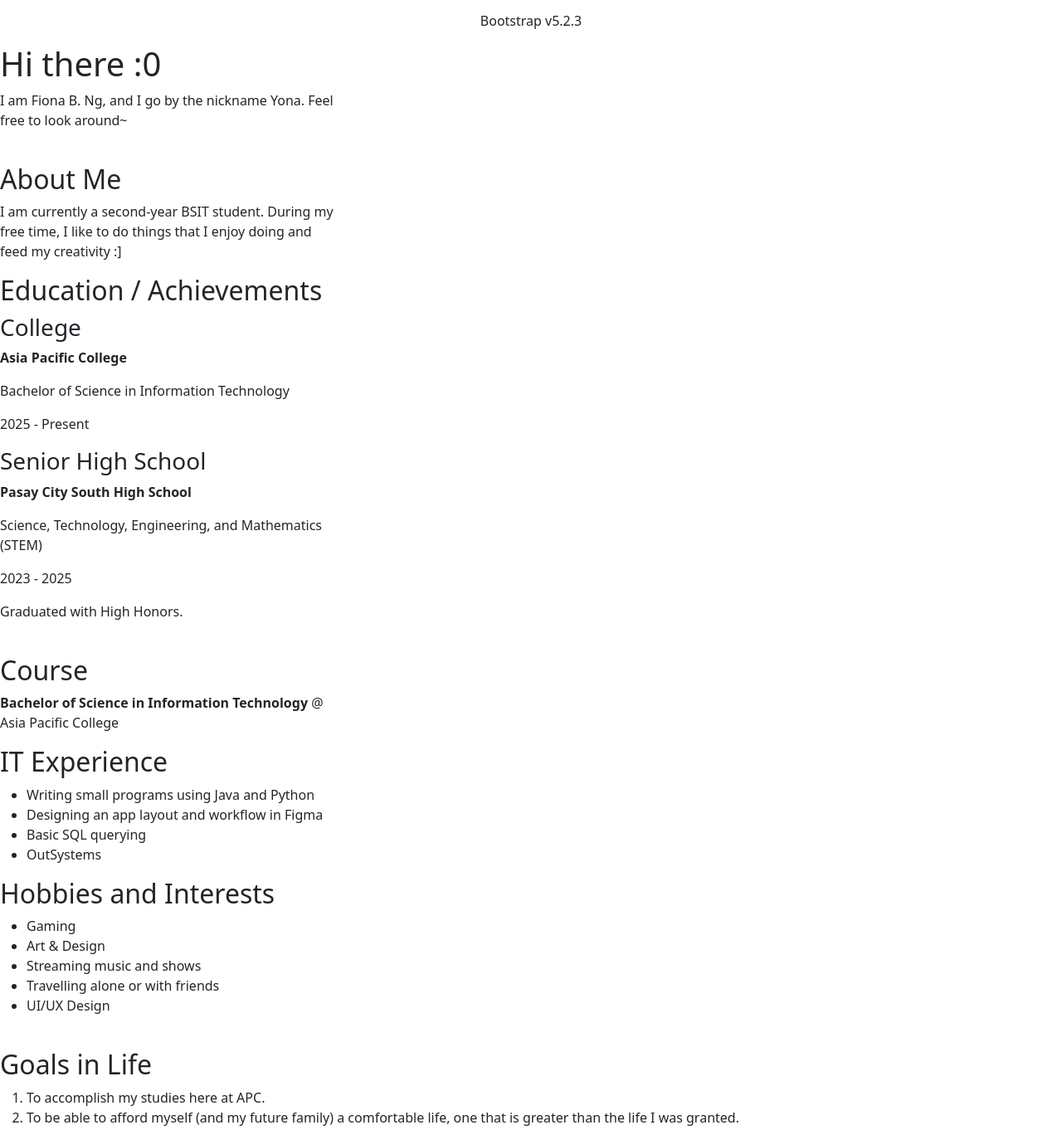
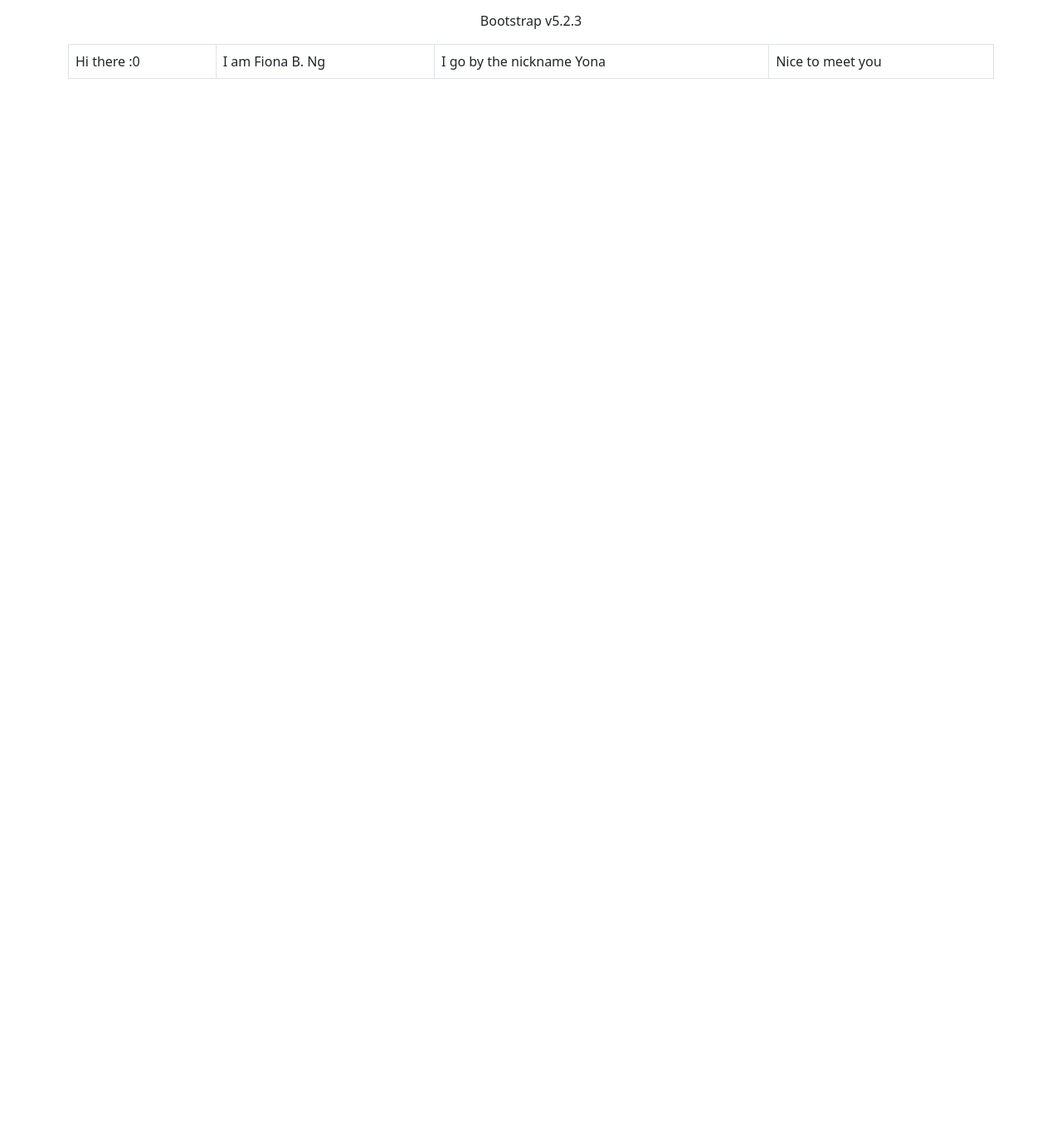
Before and after one commit to apcfiong/webprog-CS251-IT253-bootstrap-template, a plain HTML site: page home/index.html in a window 1280 px wide. Shown: the part 193-1555 px from the top of the page at 83% size. After the commit the page ends 800 px from the top, so only its background shows below. Drawn offline with nearby package versions, Linux system fonts and the light colour scheme.

Commit message:
Refactor personal introduction into a table
Replaced personal introduction section with a table format.

```diff
--- a/home/index.html
+++ b/home/index.html
@@ -43,65 +43,17 @@
             </div>
         </div>
 
-        <div class="row">
-            <div class="col-sm-4">
-                <h1>Hi there :0</h1>
-                    <p>I am Fiona B. Ng, and I go by the nickname Yona. Feel free to look around~</p>
-                <br>
-                <h2>About Me</h2>
-                    <p>I am currently a second-year BSIT student. During my free time, I like to do things that I enjoy doing and feed my creativity :]</p>
-            </div>
-        </div>
-
-        <div class="row">
-            <div class="col-sm-4">
-                <h2>Education / Achievements</h2>
-                    <h3>College</h3>
-                    <p><strong>Asia Pacific College</strong></p>
-                    <p>Bachelor of Science in Information Technology</p>
-                    <p>2025 - Present</p>
-                <h3>Senior High School</h3>
-                    <p><strong>Pasay City South High School</strong></p>
-                    <p>Science, Technology, Engineering, and Mathematics (STEM)</p>
-                    <p>2023 - 2025</p>
-                    <p>Graduated with High Honors.</p>
-                <br>
-                <h2>Course</h2>
-                    <p><strong>Bachelor of Science in Information Technology</strong> @ Asia Pacific College</p>
-            </div>
-        </div>
-
-        <div class="row">
-            <div class="col-sm-4">
-                <h2>IT Experience</h2>
-                    <ul>
-                        <li>Writing small programs using Java and Python</li>
-                        <li>Designing an app layout and workflow in Figma</li>
-                        <li>Basic SQL querying</li>
-                        <li>OutSystems</li>
-                    </ul>
-            </div>
-        </div>
-
-        <div class="row">
-            <div class="col-sm-4">
-                <h2>Hobbies and Interests</h2>
-                    <ul>
-                        <li>Gaming</li>
-                        <li>Art & Design</li>
-                        <li>Streaming music and shows</li>
-                        <li>Travelling alone or with friends</li>
-                        <li>UI/UX Design</li>
-                    </ul>
-            </div>
-        </div>
-        <br>
-                <h2>Goals in Life</h2>
-                    <ol>
-                        <li>To accomplish my studies here at APC.</li>
-                        <li>To be able to afford myself (and my future family) a comfortable life, one that is greater than the life I was granted.</li>
-                    </ol>
-            </div>
+        <div class="container">
+            <table class="table table-bordered">
+                <tbody>
+                    <tr>
+                        <td>Hi there :0</td>
+                        <td>I am Fiona B. Ng</td>
+                        <td>I go by the nickname Yona</td>
+                        <td>Nice to meet you</td>
+                    </tr>
+                </tbody>
+            </table>
         </div>
 
         <!-- Bootstrap core JS-->
```
